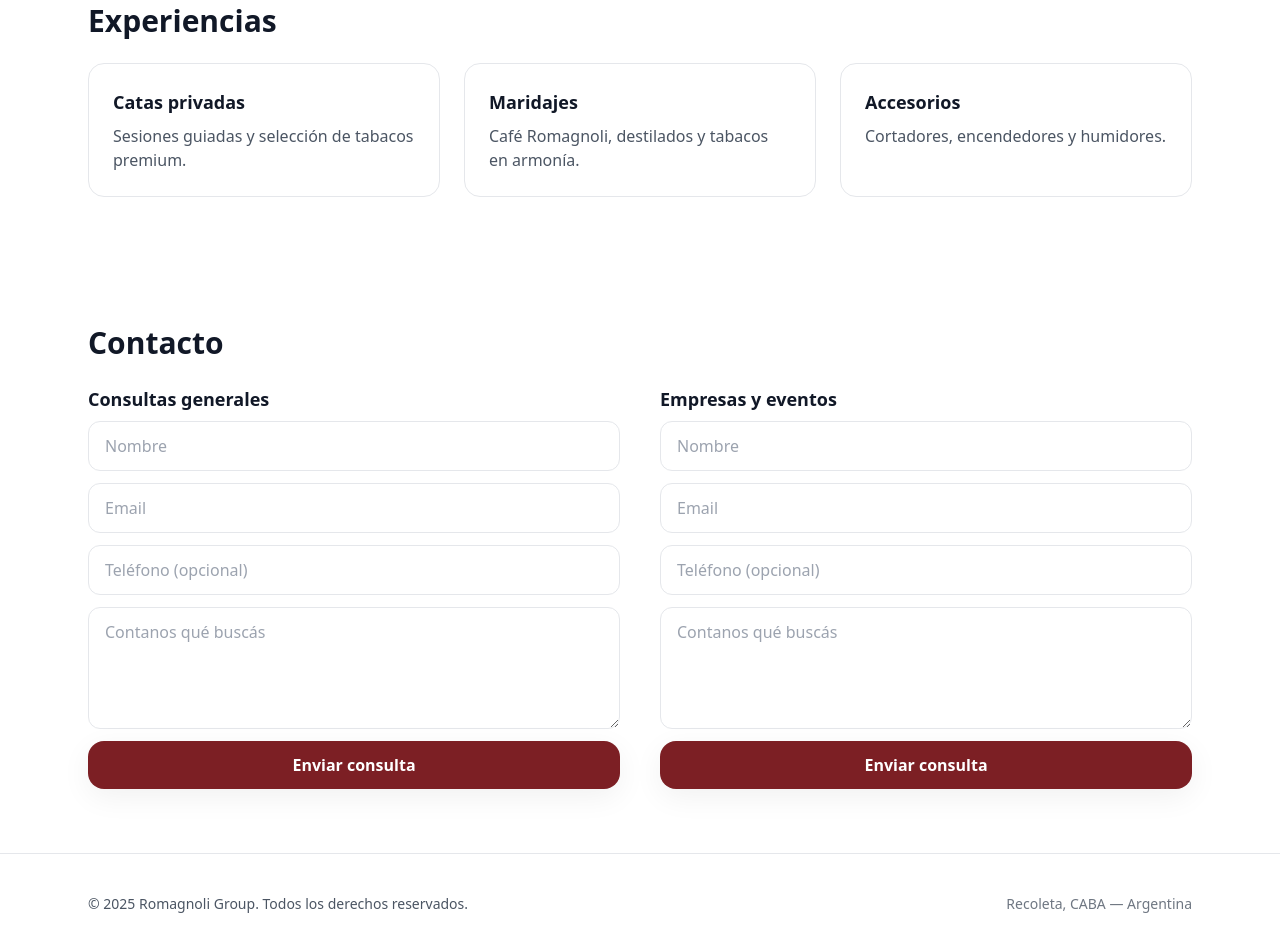
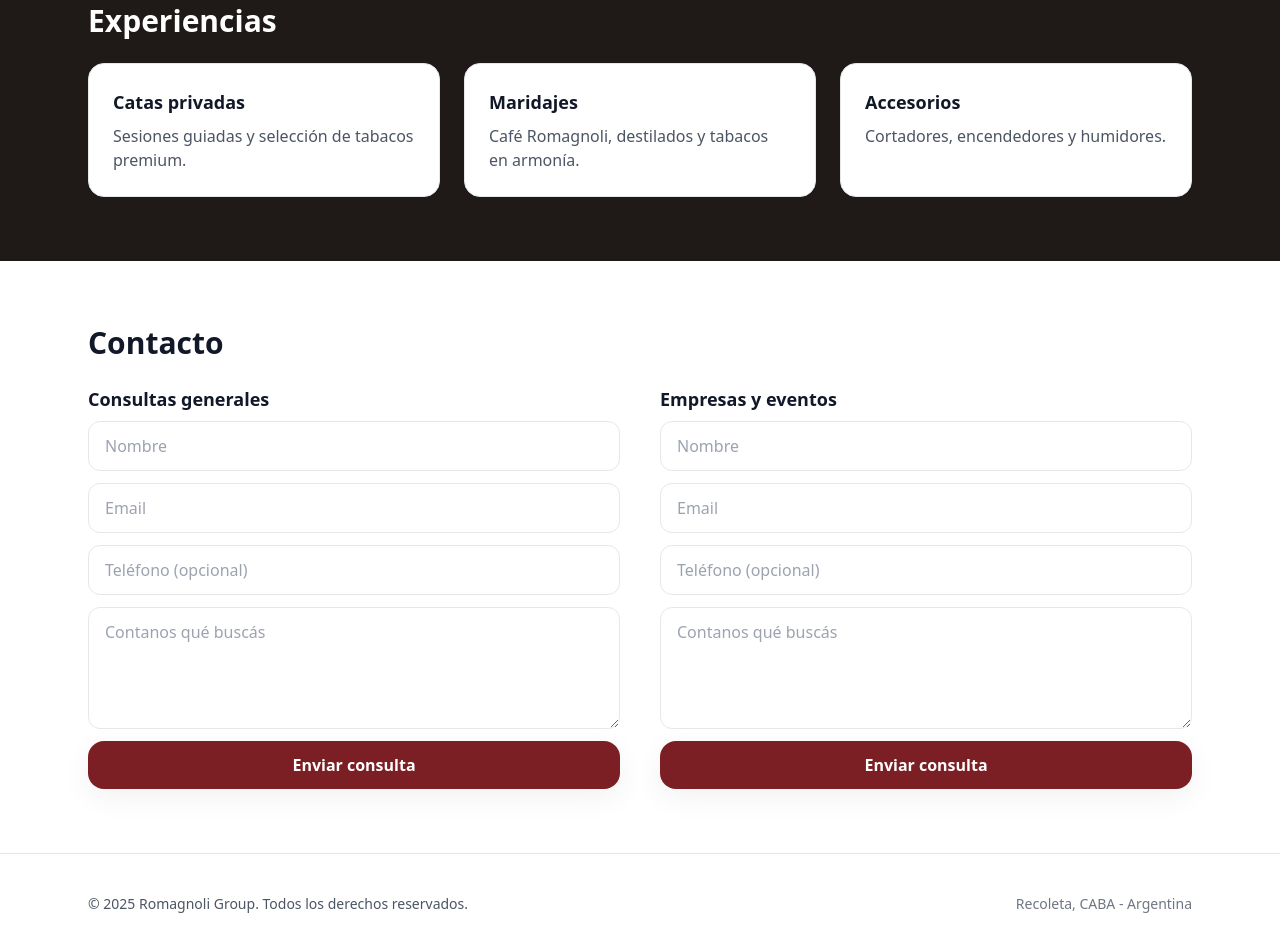
Before and after one commit to RomagnoliDev/caferomagnoli, a Next.js app: page /toscanotabaco in a window 1280 px wide. Shown: the part 662-1614 px from the top of the page. Built offline with nearby package versions, Linux system fonts and the light colour scheme.

Commit message:
correcciones

```diff
--- a/app/(site)/components/Footer.tsx
+++ b/app/(site)/components/Footer.tsx
@@ -1,10 +1,14 @@
+'use client';
+
 export default function Footer() {
+  const year = new Date().getFullYear();
+
   return (
     <footer className="bg-white border-t">
       <div className="max-w-6xl mx-auto px-6 py-10 text-sm text-gray-600">
         <div className="flex flex-col md:flex-row items-center justify-between gap-4">
-          <p>© {new Date().getFullYear()} Romagnoli Group. Todos los derechos reservados.</p>
-          <p className="opacity-80">Recoleta, CABA — Argentina</p>
+          <p>© {year} Romagnoli Group. Todos los derechos reservados.</p>
+          <p className="opacity-80">Recoleta, CABA - Argentina</p>
         </div>
       </div>
     </footer>
--- a/app/(site)/components/Hero.tsx
+++ b/app/(site)/components/Hero.tsx
@@ -28,7 +28,13 @@ export default function Hero({ title, subtitle, cta, imageSrc, dark }: Props) {
           {cta && <div className="mt-8">{cta}</div>}
         </div>
         <div className="relative h-64 md:h-96 rounded-2xl overflow-hidden shadow-soft">
-          <Image src={imageSrc} alt="Hero" fill className="object-cover" />
+          <Image
+            src={imageSrc}
+            alt="Hero"
+            fill
+            sizes="(max-width: 768px) 100vw, 50vw"
+            className="object-cover"
+          />
         </div>
       </div>
     </section>
--- a/app/(site)/components/Section.tsx
+++ b/app/(site)/components/Section.tsx
@@ -1,10 +1,15 @@
 type Props = { title: string; children: React.ReactNode; dark?: boolean };
 
 export default function Section({ title, children, dark }: Props) {
+  const sectionClasses = dark ? "bg-toscano-smoke" : "bg-white";
+  const headingClasses = dark
+    ? "text-2xl md:text-3xl font-semibold text-white"
+    : "text-2xl md:text-3xl font-semibold text-gray-900";
+
   return (
-    <section className={(dark ? "bg-white" : "bg-white") + ""}>
+    <section className={sectionClasses}>
       <div className="max-w-6xl mx-auto px-6 py-16">
-        <h2 className="text-2xl md:text-3xl font-semibold">{title}</h2>
+        <h2 className={headingClasses}>{title}</h2>
         <div className="mt-6 grid gap-6">{children}</div>
       </div>
     </section>
--- /dev/null
+++ b/app/caferomagnoli/layout.tsx
@@ -0,0 +1,16 @@
+export const metadata = {
+  title: 'Next.js',
+  description: 'Generated by Next.js',
+}
+
+export default function RootLayout({
+  children,
+}: {
+  children: React.ReactNode
+}) {
+  return (
+    <html lang="en">
+      <body>{children}</body>
+    </html>
+  )
+}
--- a/app/caferomagnoli/page.tsx
+++ b/app/caferomagnoli/page.tsx
@@ -7,7 +7,7 @@ import ContactForm from "../(site)/components/ContactForm";
 import Button from "../(site)/components/Button";
 
 export const metadata = {
-  title: "Café Romagnoli — Cápsulas, grano y molido",
+  title: "Café Romagnoli - Cápsulas, grano y molido",
   description: "Café italiano premium. Máquinas en comodato o venta. B2C y B2B.",
 };
 
@@ -29,7 +29,10 @@ export default function Page() {
         </div>
       </Section>
       <Section title="Máquinas en comodato">
-        <Card title="Solución para oficinas y locales" description="Instalación, capacitación y reposición. Planes por consumo.">
+        <Card
+          title="Solución para oficinas y locales"
+          description="Instalación, capacitación y reposición. Planes por consumo."
+        >
           <a href="#contacto"><Button>Quiero más información</Button></a>
         </Card>
       </Section>
@@ -39,7 +42,7 @@ export default function Page() {
           <Card title="Sectores" description="Oficinas, hoteles boutique, barberías premium, restaurantes y coworks." />
         </div>
       </Section>
-      <Section title="Contacto" >
+      <Section title="Contacto">
         <div id="contacto" className="grid md:grid-cols-2 gap-10">
           <div>
             <h3 className="text-lg font-semibold mb-2">Consultas B2C</h3>
--- a/app/layout.tsx
+++ b/app/layout.tsx
@@ -3,7 +3,7 @@ import "./../styles/globals.css";
 
 export const metadata: Metadata = {
   title: "Romagnoli Group",
-  description: "Café Romagnoli & Toscano Tabaco — Plan Alfa Fase 1",
+  description: "Café Romagnoli & Toscano Tabaco - Plan Alfa Fase 1",
 };
 
 export default function RootLayout({ children }: { children: React.ReactNode }) {
--- a/app/page.tsx
+++ b/app/page.tsx
@@ -12,12 +12,14 @@ export default function Page() {
       <Navbar />
       <Hero
         title="Romagnoli Group"
-        subtitle="Café Romagnoli & Toscano Tabaco — Calidad y experiencia con raíz italiana."
+        subtitle="Café Romagnoli & Toscano Tabaco - Calidad y experiencia con raíz italiana."
         imageSrc="/romagnoli.png"
-        cta={<div className="flex gap-3">
-          <Link href="/caferomagnoli"><Button>Ir a Café Romagnoli</Button></Link>
-          <Link href="/toscanotabaco"><Button variant="secondary">Ir a Toscano Tabaco</Button></Link>
-        </div>}
+        cta={(
+          <div className="flex gap-3">
+            <Link href="/caferomagnoli"><Button>Ir a Café Romagnoli</Button></Link>
+            <Link href="/toscanotabaco"><Button variant="secondary">Ir a Toscano Tabaco</Button></Link>
+          </div>
+        )}
       />
       <Section title="Unidades de negocio">
         <div className="grid md:grid-cols-2 gap-6">
--- a/app/toscanotabaco/page.tsx
+++ b/app/toscanotabaco/page.tsx
@@ -7,7 +7,7 @@ import ContactForm from "../(site)/components/ContactForm";
 import Button from "../(site)/components/Button";
 
 export const metadata = {
-  title: "Toscano Tabaco — Experiencias sensoriales",
+  title: "Toscano Tabaco - Experiencias sensoriales",
   description: "Tabacos selectos, maridajes y eventos privados en CABA.",
 };
 
@@ -22,7 +22,7 @@ export default function Page() {
         cta={<a href="#contacto"><Button>Consultá por experiencias</Button></a>}
         dark
       />
-      <Section title="Experiencias">
+      <Section title="Experiencias" dark>
         <div className="grid md:grid-cols-3 gap-6">
           <Card title="Catas privadas" description="Sesiones guiadas y selección de tabacos premium." />
           <Card title="Maridajes" description="Café Romagnoli, destilados y tabacos en armonía." />
```
Also changed, not shown: app/(site)/components/ContactForm.tsx (line endings or trailing spaces).
